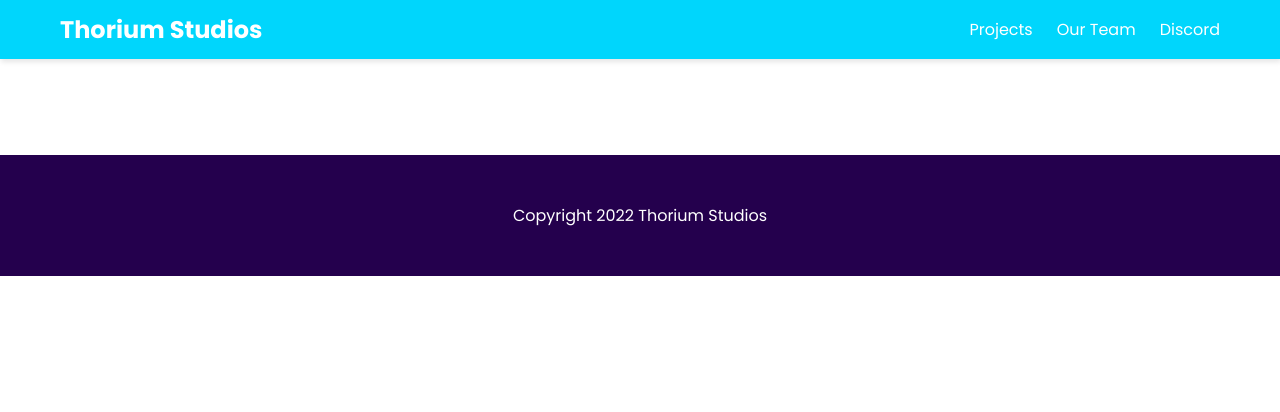
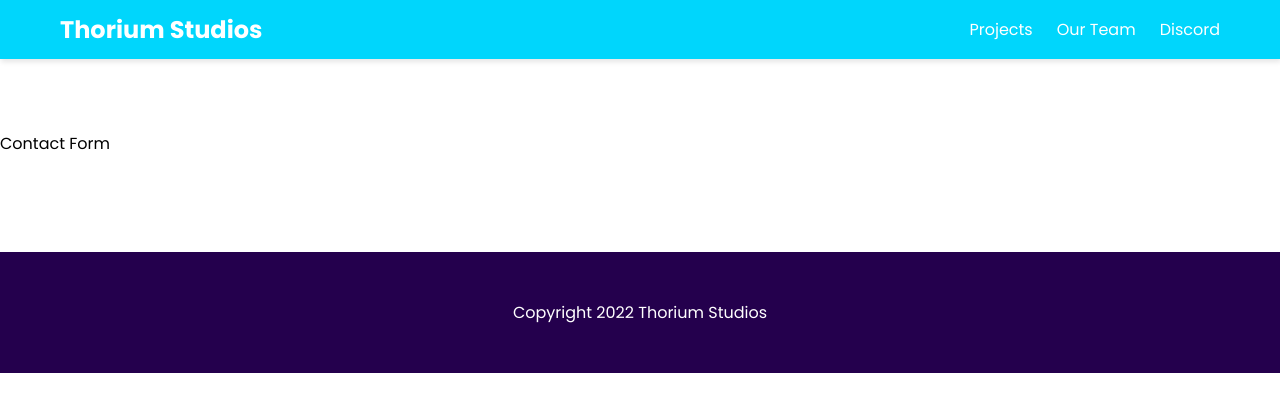
Before and after one commit to Thorium-Studios/webpage, a React (Create React App) app: page /contact in a window 1280 px wide. Shown: the top 412 px of the page. Built offline with nearby package versions, Linux system fonts and the light colour scheme.

Commit message:
Added Contact page & route

```diff
--- a/src/App.js
+++ b/src/App.js
@@ -4,6 +4,7 @@ import { BrowserRouter as Router, Route, Switch } from "react-router-dom";
 import SiteHeader from "./components/SiteHeader";
 import SiteFooter from "./components/SiteFooter";
 import Homepage from "./pages/Homepage";
+import Contact from "./pages/Contact";
 import OurTeam from "./pages/OurTeam";
 import Projects from "./pages/Projects";
 
@@ -19,6 +20,10 @@ function App() {
           {/* Home route */}
           <Route exact path="/">
             <Homepage />
+          </Route>
+          {/* ContactForm route */}
+          <Route path="/contact">
+            <Contact />
           </Route>
           {/* OurTeam route */}
           <Route path="/our-team">
--- /dev/null
+++ b/src/pages/Contact.js
@@ -0,0 +1,9 @@
+import React from "react";
+
+export default function Contact() {
+  return (
+    <div>
+      <p>Contact Form</p>
+    </div>
+  );
+}
```
